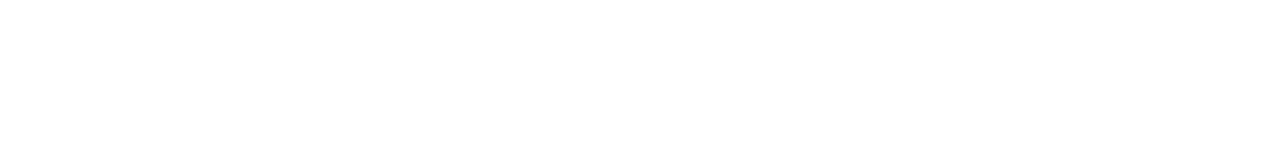
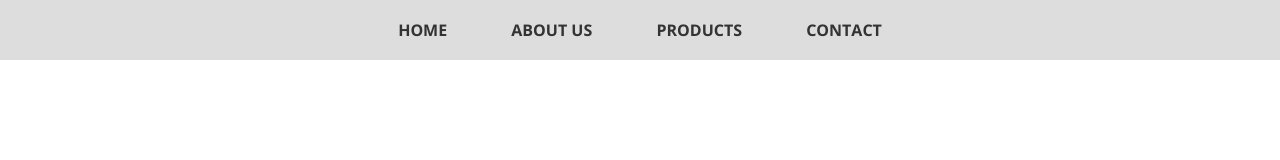
Before and after one commit to gabatk/Responsive-website-project, a plain HTML site: page index.html in a window 1280 px wide. Drawn offline with nearby package versions, Linux system fonts and the light colour scheme.

Commit message:
Navigation bar added, CSS styles implemented.

```diff
--- a/css/style.css
+++ b/css/style.css
@@ -1,9 +1,60 @@
 * {
     box-sizing: border-box;
-margin: 0;
-padding: 0;
+    margin: 0;
+    padding: 0;
 }
 
 body {
     font-family: 'Open Sans', sans-serif;
 }
+
+nav {
+    height: 60px;
+    line-height: 60px;
+    background-color: #ddd;
+    text-align: center;
+}
+
+.wrapper {
+    margin: 0 auto;
+    width: 100%;
+    max-width: 1200px;
+}
+
+.burger-icon {
+    display: block;
+    margin-left: auto;
+    padding: 0 30px;
+    line-height: 60px;
+    font-size: 30px;
+    background: none;
+    border: none;
+    cursor: pointer;
+}
+
+.nav-items {
+    display: none;
+}
+
+@media (min-width: 768px) {
+    .burger-icon {
+        display: none;
+    }
+
+    .nav-items {
+        display: block;
+    }
+
+    .nav-items a {
+        padding: 0 30px;
+        text-decoration: none;
+        text-transform: uppercase;
+        font-weight: bold;
+        color: #333;
+        transition: color .3s;
+    }
+
+    .nav-items a:hover {
+        color: #09f;
+    }
+}
--- a/index.html
+++ b/index.html
@@ -28,7 +28,17 @@
 			crossorigin="anonymous"></script>
 	</head>
 	<body>
-		<nav></nav>
+		<nav>
+			<div class="wrapper">
+				<button class="burger-icon"><i class="fas fa-bars"></i></button>
+				<div class="nav-items">
+					<a href="#">home</a>
+					<a href="#">about us</a>
+					<a href="#">products</a>
+					<a href="#">contact</a>
+				</div>
+			</div>
+		</nav>
 		<header></header>
 		<main></main>
 		<footer></footer>
```
